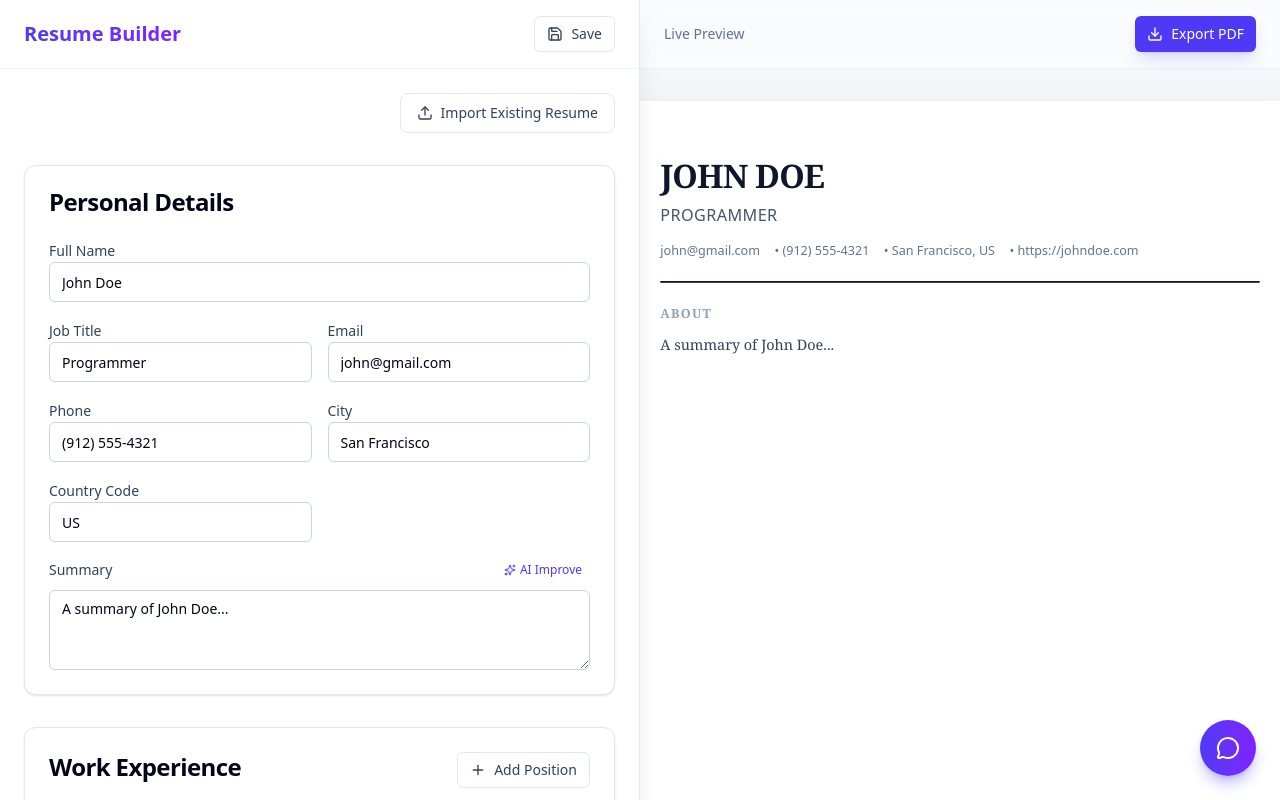
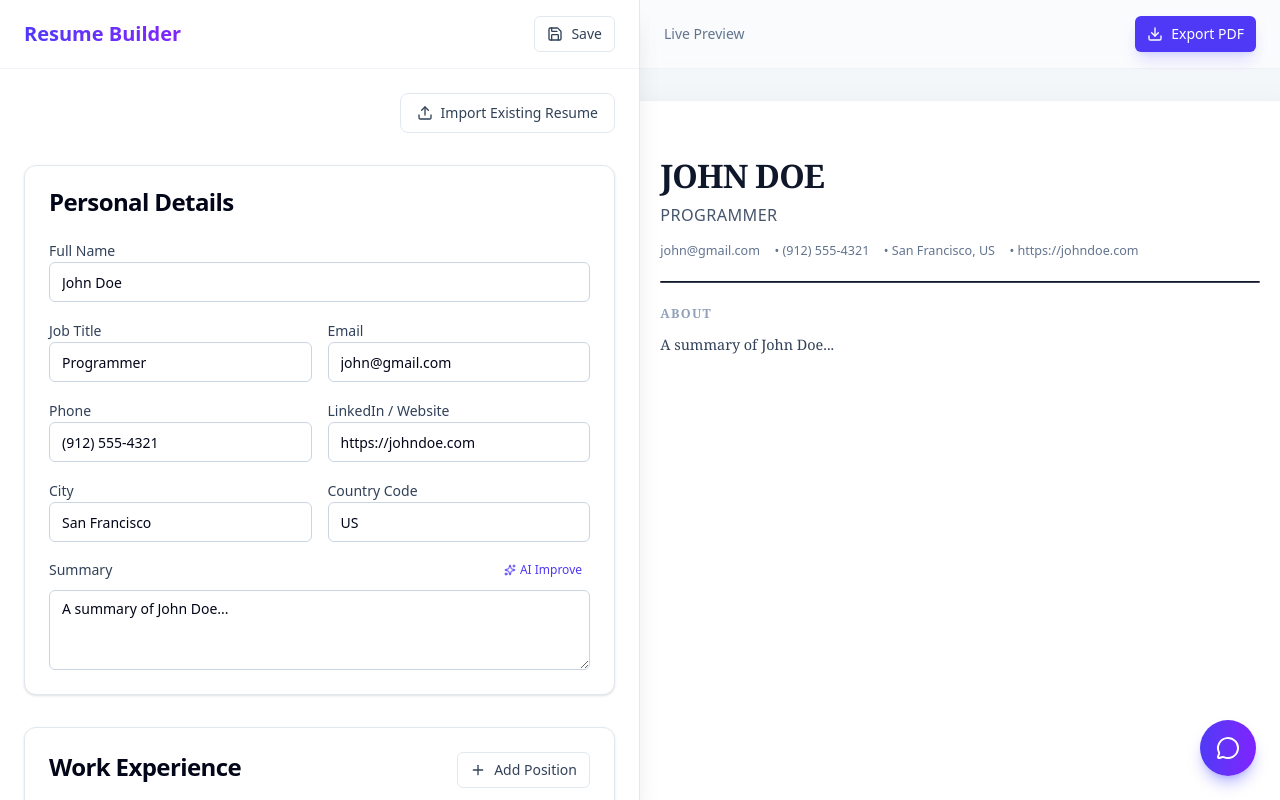
Before and after one commit to lifeofashraf/Antigrav, a React (Vite) app: page /editor in a window 1280 px wide. Built offline with nearby package versions, Linux system fonts and the light colour scheme.

Commit message:
feat: add LinkedIn/Website input field to resume form

```diff
--- a/src/components/Editor/ResumeForm.jsx
+++ b/src/components/Editor/ResumeForm.jsx
@@ -90,6 +90,14 @@ const ResumeForm = ({ onUpdate }) => {
                         />
                     </div>
                     <div className="space-y-2">
+                        <Label>LinkedIn / Website</Label>
+                        <Input
+                            value={data.basics.url || ''}
+                            onChange={(e) => handleChange('basics', 'url', e.target.value)}
+                            placeholder="https://linkedin.com/in/..."
+                        />
+                    </div>
+                    <div className="space-y-2">
                         <Label>City</Label>
                         <Input
                             value={data.basics.location?.city || ''}
```
